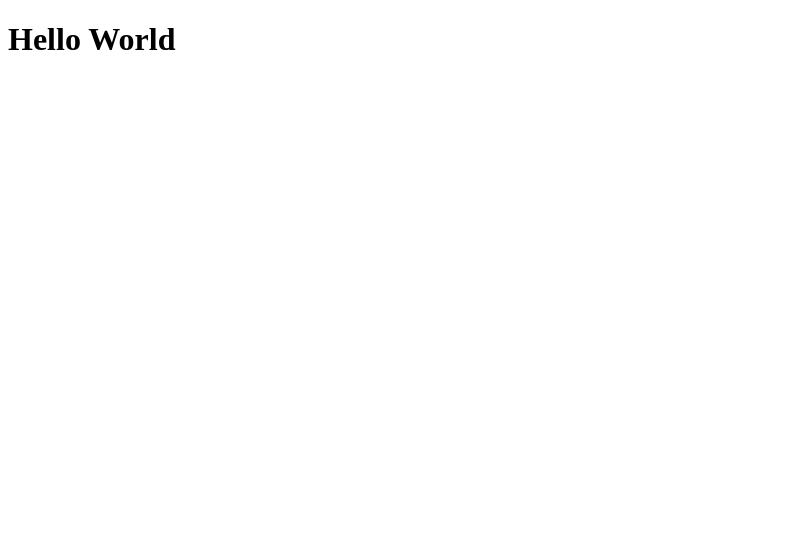
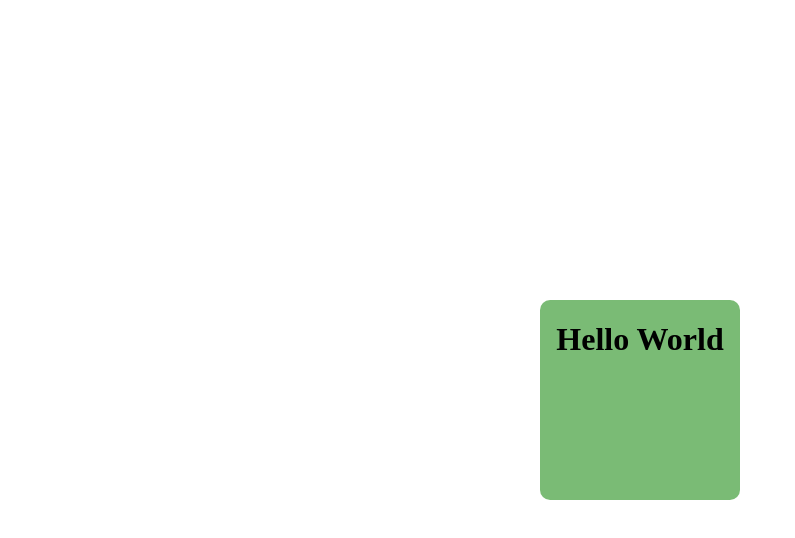
Before and after one commit to GRND0/htmlcss-hello, a plain HTML site: page index.html in a window 1280 px wide. Shown: the whole page, without its empty margins (0-795 px from the left). Drawn offline with Linux system fonts and the light colour scheme.

Commit message:
Aggiunta CSS

```diff
--- a/index.html
+++ b/index.html
@@ -1,12 +1,15 @@
 <!DOCTYPE html>
 <html lang="en">
 <head>
+    <link rel="stylesheet" href="styles.css">
     <meta charset="UTF-8">
     <meta http-equiv="X-UA-Compatible" content="IE=edge">
     <meta name="viewport" content="width=device-width, initial-scale=1.0">
     <title>Document</title>
 </head>
 <body>
-    <h1>Hello World</h1>
+    <div id="box">
+        <h1>Hello World</h1>
+    </div>
 </body>
 </html>
--- /dev/null
+++ b/styles.css
@@ -0,0 +1,11 @@
+#box {
+    background-color: rgba(89, 170, 83, 0.8);
+    height: 200px;
+    width:  200px;
+    border-radius: 10px;
+    text-align: center;
+    position: absolute;
+    top: 50%;
+    left: 50%;
+    transform: translate(-50%, -50%);
+   }
```
